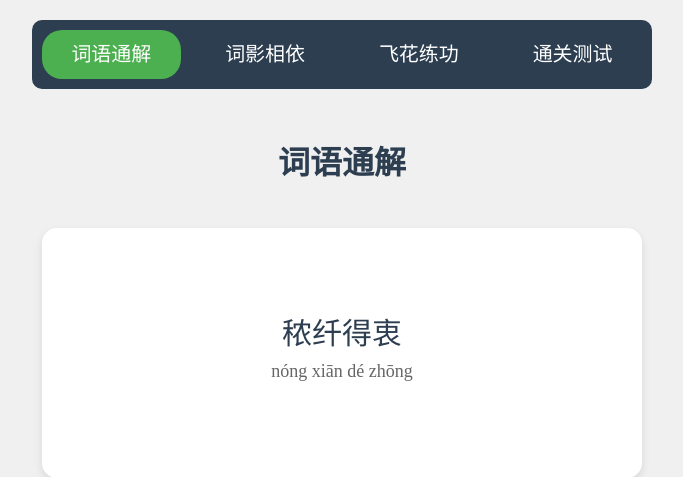
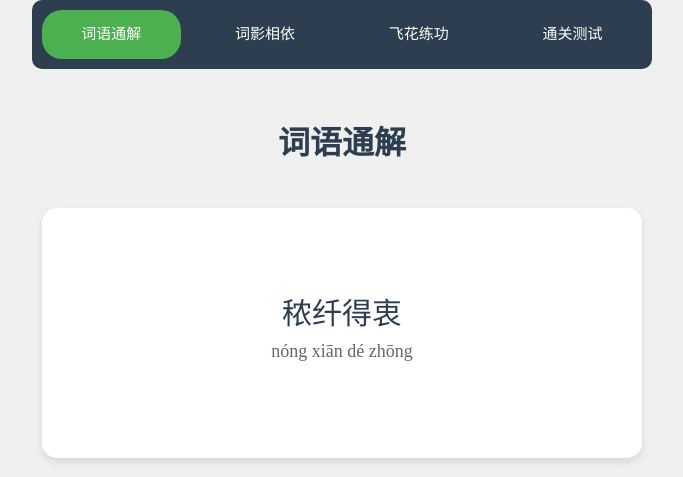
Before and after one commit to Z13670546710/Z13670546710.github.io, a PHP site: page /chyizxj/index.html in a window 1280 px wide. Shown: the top 477 px of the page, without its empty margins (298-981 px from the left). Run offline with PHP 8.4, Linux system fonts and the light colour scheme.

Commit message:
Update style.css

```diff
--- a/chyizxj/css/style.css
+++ b/chyizxj/css/style.css
@@ -53,7 +53,7 @@ a,a:hover,a:active,a:visited,a:link,a:focus{-webkit-tap-highlight-color:rgba(0,0
     justify-content: center;
     width: 96%;
     max-width: 600px;
-    margin: 20px auto;
+    margin: 0 auto;
 }
 .tab-bar a {
     color: white;
@@ -63,7 +63,7 @@ a,a:hover,a:active,a:visited,a:link,a:focus{-webkit-tap-highlight-color:rgba(0,0
     transition: all 0.3s;
     width: 25%;
     text-align: center;
-    font-size: 20px;
+    font-size: 15px;
 }
 .tab-bar a:hover {
     background: #34495e;
```
